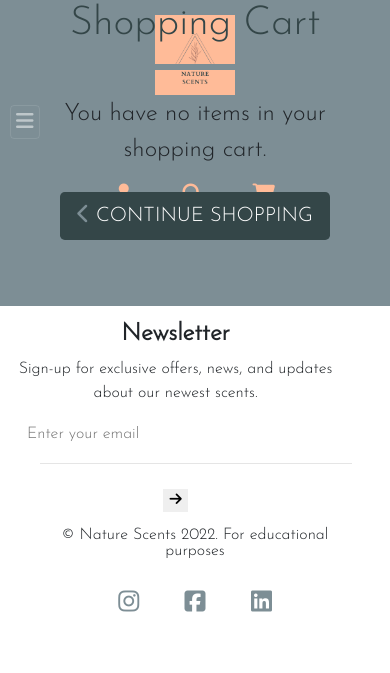
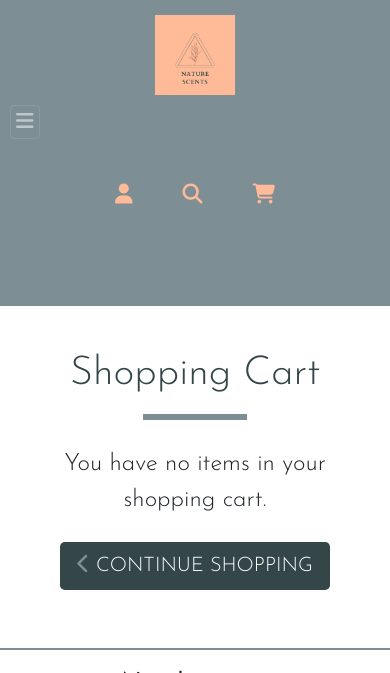
Before and after one commit to Code-Institute-Submissions/kreilly86-nature-scents_NovResub, a Django app: page /cart/ in a window 390 px wide. Shown: the top 673 px of the page. Before the commit the page ends 612 px from the top, so only its background shows below. Run offline with Django 3.2, Linux system fonts and the light colour scheme; some libraries are stand-ins or nearby versions.

Commit message:
Adjust spacing on cart and checkout page on mobile view

```diff
--- a/checkout/templates/checkout/checkout.html
+++ b/checkout/templates/checkout/checkout.html
@@ -28,6 +28,7 @@
                 {{ order_form.postcode | as_crispy_field }}
                 {{ order_form.country | as_crispy_field }}
                 {{ order_form.phone_number | as_crispy_field }}
+                <br>
                 <div class="form-check form-check-inline mr-0">
                     {% if user.is_authenticated %}
                     <label class="form-check-label" for="id-save-info">Save this delivery information to my
--- a/static/css/base.css
+++ b/static/css/base.css
@@ -736,7 +736,6 @@ select option[value=""] {
 
 @media (max-width: 576px) {
 
-
     .nav-item a {
         font-size: 1rem !important;
         color: white !important;
@@ -1015,6 +1014,14 @@ select option[value=""] {
     .subscribe-link {
         margin-top: 35px;
     }
+
+    .cart-page {
+        margin-top: 350px;
+    }
+
+    #card-element {
+        width: 80vw;
+    }
 }
 
  @media (max-width: 766px) {
```
